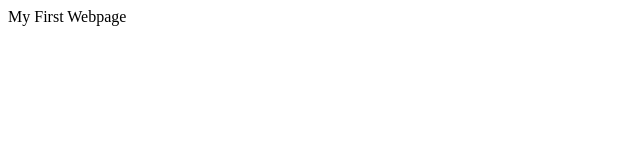
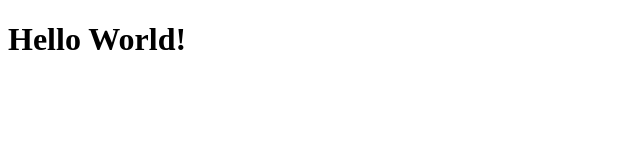
Before and after one commit to KalubeTheUgly/git_test, a plain HTML site: page html-boilerplate/index.html in a window 1280 px wide. Shown: the whole page, without its empty margins (0-640 px from the left). Drawn offline with Linux system fonts and the light colour scheme.

Commit message:
html-boilerplate/index.html

```diff
--- a/html-boilerplate/index.html
+++ b/html-boilerplate/index.html
@@ -1,10 +1,11 @@
 <!DOCTYPE html>
 <html lang="en">
-    <head>
-        <meta charset="utf-8">
-        <tittle>My First Webpage</tittle>
-    </head>
+  <head>
+    <meta charset="UTF-8">
+    <title>My First Webpage</title>
+  </head>
 
-    <body>
-    </body>
+  <body>
+    <h1>Hello World!</h1>
+  </body>
 </html>
```
